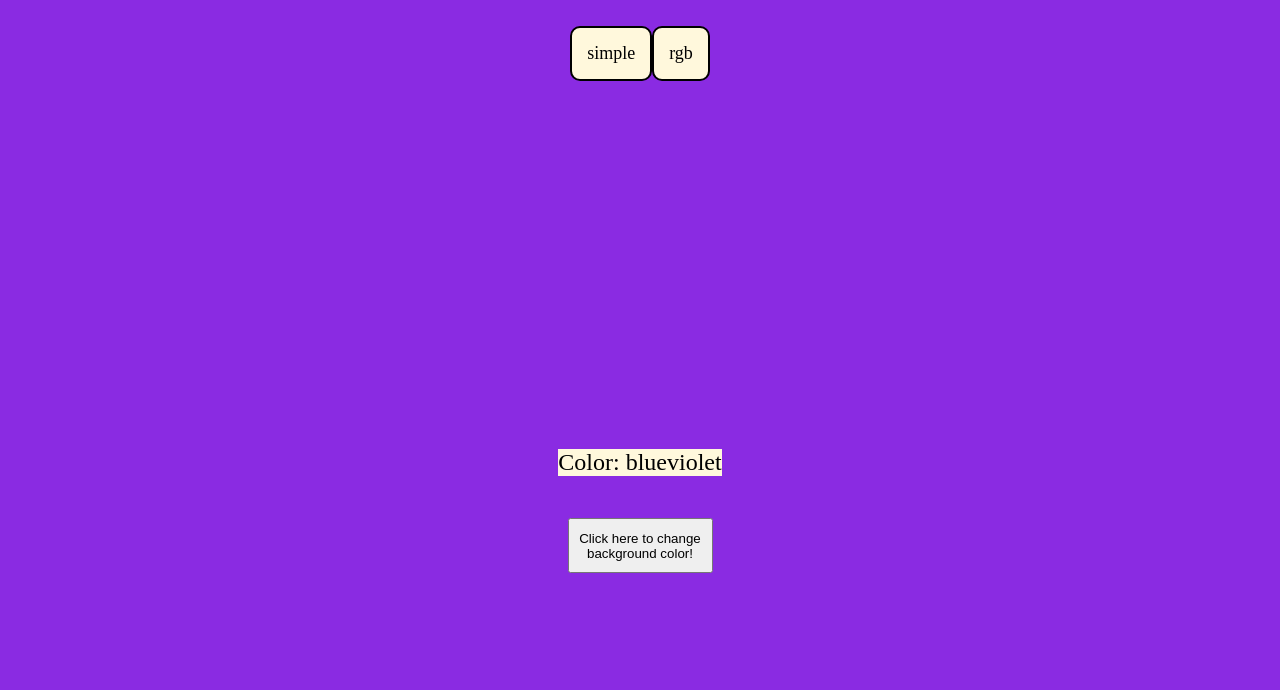
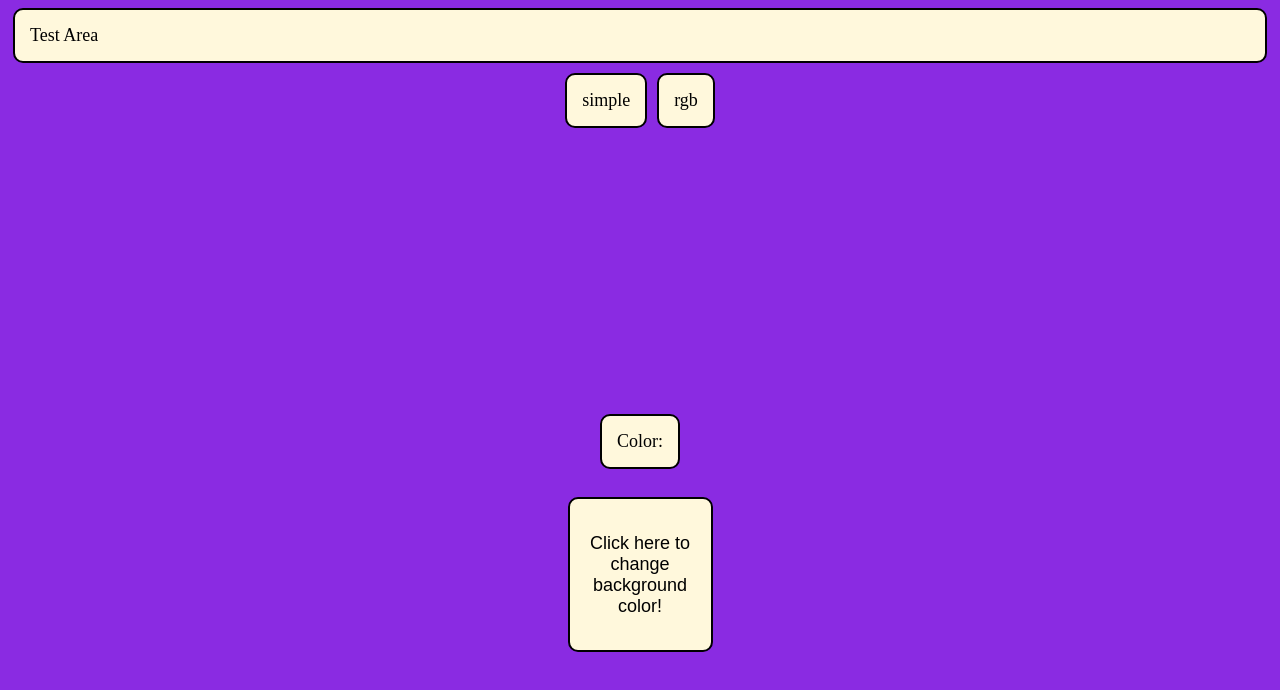
Before and after one commit to bcp2415/project_6, a plain HTML site: page index.html in a window 1280 px wide. Drawn offline with Linux system fonts and the light colour scheme.

Commit message:
refactors css so all text displays have same style, same color change on hover, etc.

```diff
--- a/index.html
+++ b/index.html
@@ -6,14 +6,17 @@
     <link rel="stylesheet" href="main.css" />
   </head>
   <body id="thisIsTheBody">
+    <p id="testArea" class="navItem">Test Area</p>
     <nav id="navBar">
       <p class="navItem" id="simple">simple</p>
       <p class="navItem" id="rgb">rgb</p>
     </nav>
     <div id="buttonWrapper">
-      <p id="colorName">Color:</p>
+      <p class="navItem">Color:</p>
       <br />
-      <button id="changeColor">Click here to change background color!</button>
+      <button id="changeColor" class="navItem">
+        Click here to change background color!
+      </button>
     </div>
   </body>
   <script src="script.js"></script>
--- a/main.css
+++ b/main.css
@@ -12,17 +12,12 @@ body {
 }
 
 #changeColor {
-  height: 55px;
+  height: 155px;
   width: 145px;
 }
 
 #changeColor:hover {
   background-color: crimson;
-}
-
-#colorName {
-  background-color: cornsilk;
-  font-size: x-large;
 }
 
 #navBar {
@@ -33,6 +28,7 @@ body {
 
 .navItem {
   padding: 15px;
+  margin: 5px;
   font-size: large;
   font-weight: 500;
   background-color: cornsilk;
@@ -43,3 +39,7 @@ body {
 .navItem:hover {
   background-color: crimson;
 }
+
+#testArea:hover {
+  background-color: white;
+}
```
